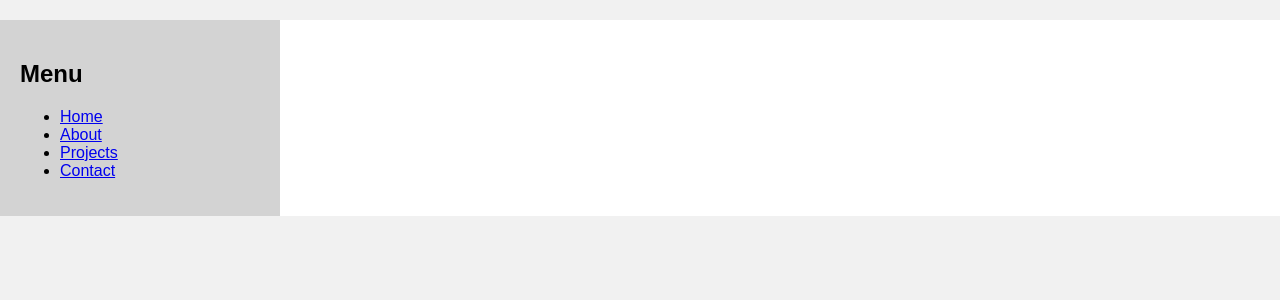
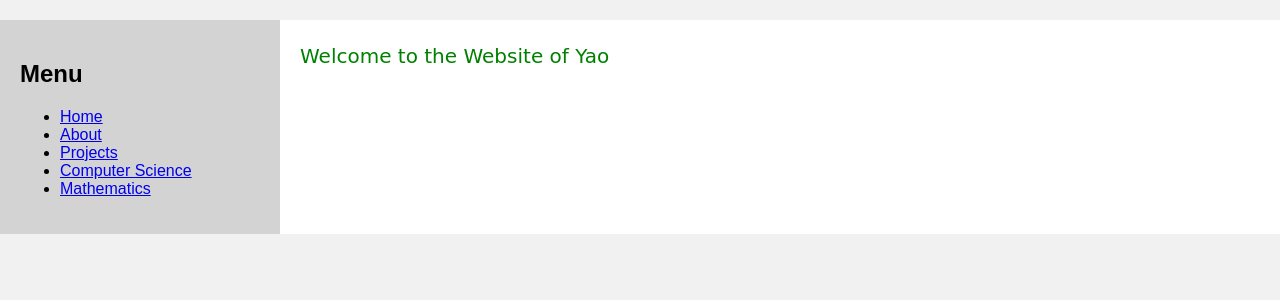
Before and after one commit to wiltchamberian/SillyCat, a Flask app: page / in a window 1280 px wide. Shown: the top 300 px of the page. Run offline with Flask 3, Linux system fonts and the light colour scheme.

Commit message:
add latex_editor,add style

```diff
--- a/app.py
+++ b/app.py
@@ -31,12 +31,20 @@ def projects():
     return render_template('projects.html', page_content=page_content)
 
 # Contact 页面，继承基础模板
-@app.route('/contact')
-def contact():
+@app.route('/computer_science')
+def computer_science():
     # 传递变量到模板
-    page_content = get_page_content('contact.html')  # 获取联系页面的内容
+    page_content = get_page_content('cs.html')  # 获取联系页面的内容
 
-    return render_template('contact.html', page_content=page_content)
+    return render_template('cs.html', page_content=page_content)
+
+@app.route('/mathematics')
+def mathematics():
+    return render_template('mathematics.html')
+
+@app.route('/math_content')
+def math_content():
+    return render_template('math_content.html')
 
 # 模拟从文件系统或数据库获取页面内容的函数
 def get_page_content(page_name):
--- a/static/css/styles.css
+++ b/static/css/styles.css
@@ -23,3 +23,10 @@ body {
   background-color: #ffffff;  /* 右侧内容区域的背景色 */
   padding: 20px;
 }
+
+#welcome {
+  font-size: 20px;
+  line-height: 1.65;
+  font-family: "Comic Sans MS", myriad-pro,helvetica,arial,sans-serif;
+  color: green;
+}
--- a/templates/base.html
+++ b/templates/base.html
@@ -4,6 +4,8 @@
     <meta charset="UTF-8">
     <title>My Website</title>
     <link rel="stylesheet" href="{{ url_for('static', filename='css/styles.css') }}">
+    {% block extra_head %}
+    {% endblock %}
 </head>
 <body>
 
@@ -14,15 +16,19 @@
             <li><a href="{{ url_for('index') }}">Home</a></li>
             <li><a href="{{ url_for('about') }}">About</a></li>
             <li><a href="{{ url_for('projects') }}">Projects</a></li>
-            <li><a href="{{ url_for('contact') }}">Contact</a></li>
+            <li><a href="{{ url_for('computer_science') }}">Computer Science</a></li>
+            <li><a href="{{ url_for('mathematics') }}">Mathematics</a></li>
         </ul>
+        {% block sidebar %}
+        {% endblock %}
     </div>
     <div id="content">
         {% block content %}
-        <!-- 这里显示子页面的内容 -->
+          <div id="welcome">Welcome to the Website of Yao</div>
         {% endblock %}
     </div>
 </div>
-
+{% block extra_scripts %}
+{% endblock %}
 </body>
 </html>
--- a/templates/contact.html
+++ /dev/null
@@ -1,5 +0,0 @@
-{% extends "base.html" %}
-
-{% block content %}
-    {{ page_content|safe }}
-{% endblock %}
```
Also changed, not shown: templates/index.html (+4 -34 lines).
